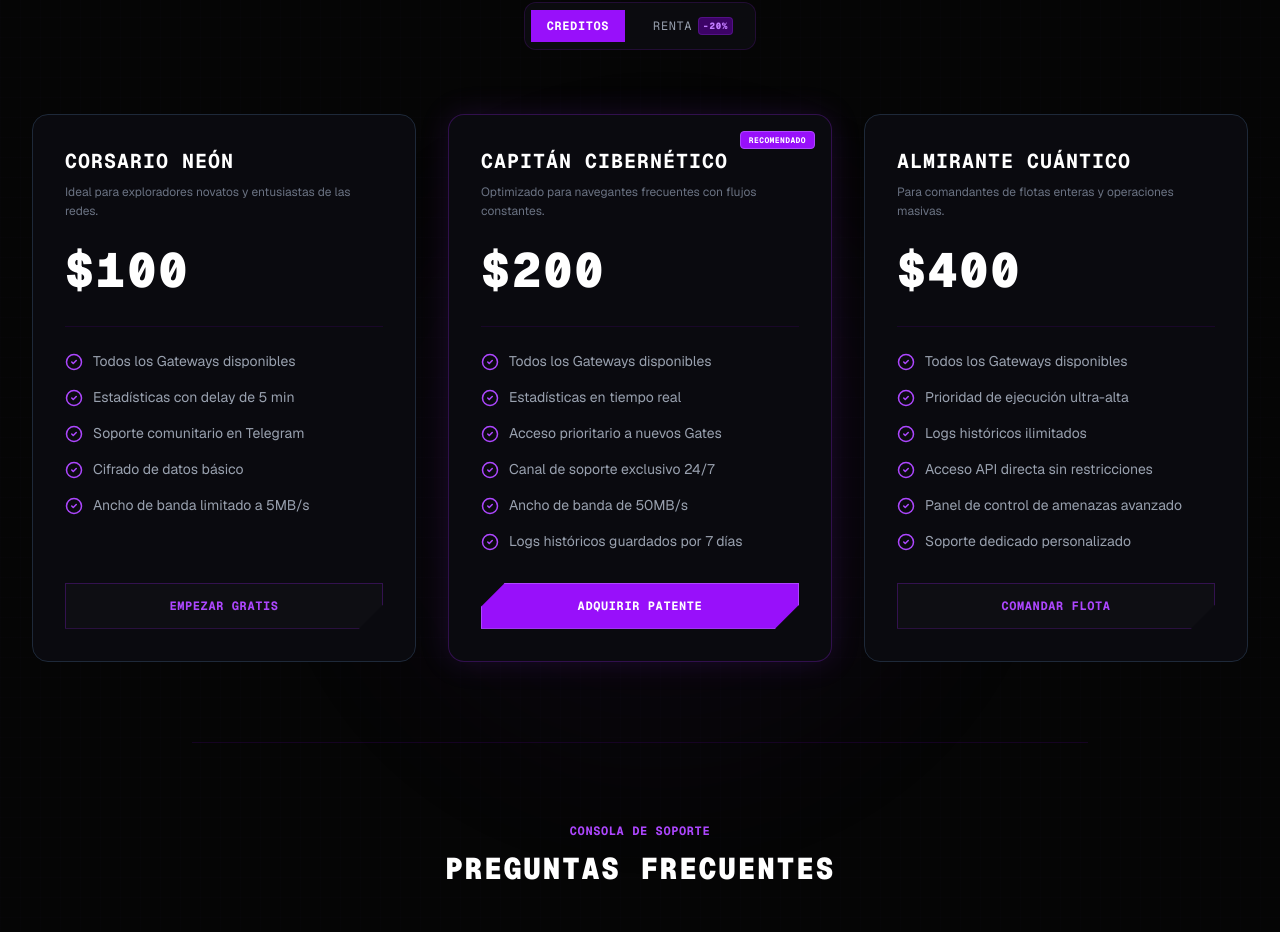
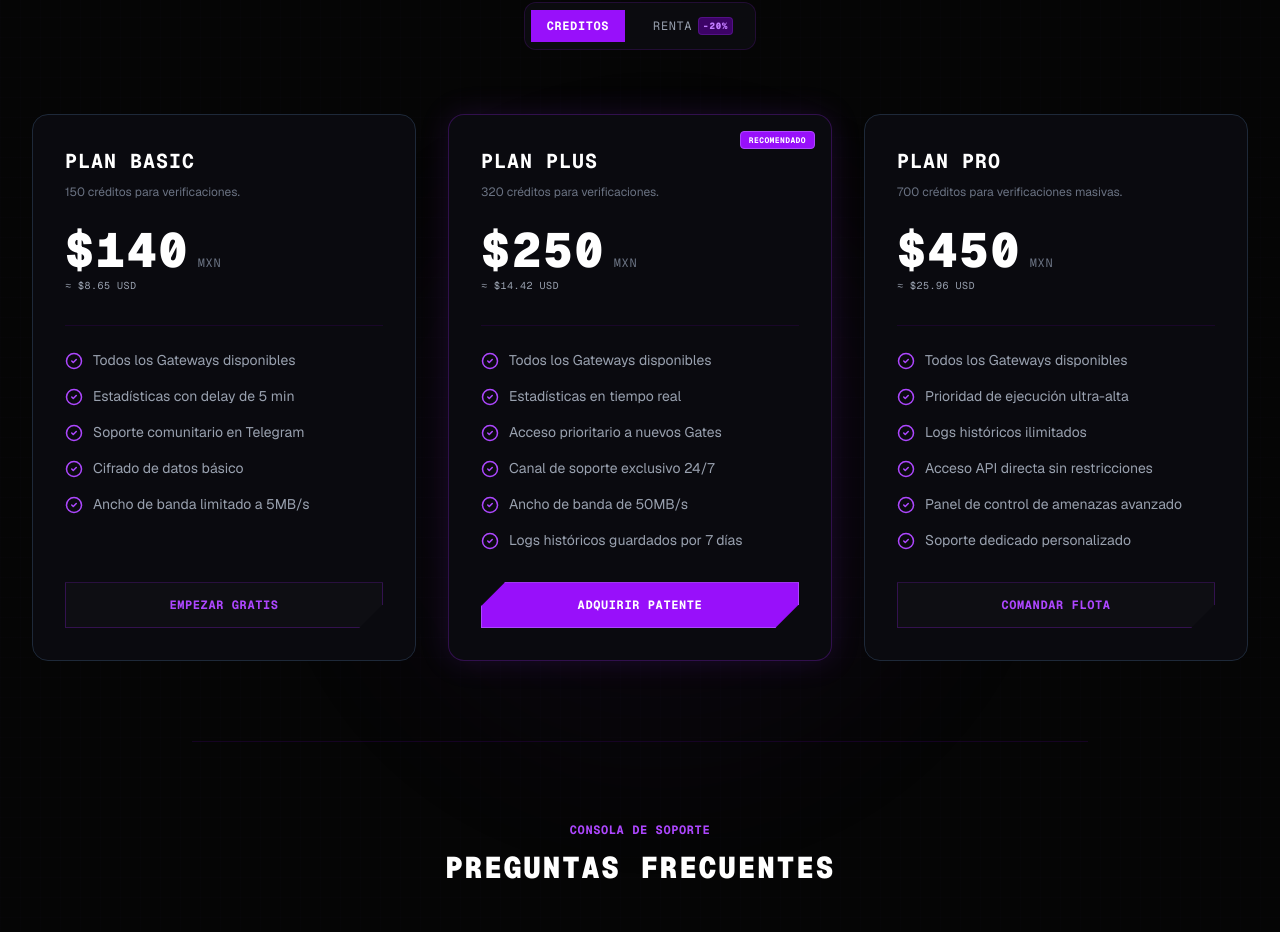
Before and after one commit to ThevenRexOff/blackdays, a Next.js app: page / in a window 1280 px wide. Shown: the part 2163-3095 px from the top of the page. Built offline with nearby package versions, Linux system fonts and the light colour scheme; no server answers.

Commit message:
Change: prices with mexican currency and dollars

```diff
--- a/app/page.tsx
+++ b/app/page.tsx
@@ -36,13 +36,17 @@ export default function LandingPage() {
   // Pricing Plans
   const plans = [
     {
-      name: 'Corsario Neón',
+      nameRenta: 'Premium Semanal',
+      nameCredits: 'Plan Basic',
       tag: 'Básico',
-      description: 'Ideal para exploradores novatos y entusiastas de las redes.',
-      priceCredits: 100,
-      priceRenta: 150,
+      descriptionRenta: 'Acceso ilimitado a gateways durante 7 días.',
+      descriptionCredits: '150 créditos para verificaciones.',
+      priceCreditsMXN: 140,
+      priceCreditsUSD: 8.65,
+      priceRentaMXN: 200,
+      priceRentaUSD: 11.54,
       features: [
-        isRenta ? '1 Gateway básico activo' : 'Todos los Gateways disponibles',
+        isRenta ? 'Acceso ilimitado 7 días' : 'Todos los Gateways disponibles',
         'Estadísticas con delay de 5 min',
         'Soporte comunitario en Telegram',
         'Cifrado de datos básico',
@@ -53,13 +57,17 @@ export default function LandingPage() {
       color: 'border-gray-800'
     },
     {
-      name: 'Capitán Cibernético',
+      nameRenta: 'Premium Quincenal',
+      nameCredits: 'Plan Plus',
       tag: 'Recomendado',
-      description: 'Optimizado para navegantes frecuentes con flujos constantes.',
-      priceCredits: 200,
-      priceRenta: 250,
+      descriptionRenta: 'Acceso ilimitado a gateways durante 14 días.',
+      descriptionCredits: '320 créditos para verificaciones.',
+      priceCreditsMXN: 250,
+      priceCreditsUSD: 14.42,
+      priceRentaMXN: 350,
+      priceRentaUSD: 20.19,
       features: [
-        isRenta ? '10 Gateways avanzados activos' : 'Todos los Gateways disponibles',
+        isRenta ? 'Acceso ilimitado 14 días' : 'Todos los Gateways disponibles',
         'Estadísticas en tiempo real',
         'Acceso prioritario a nuevos Gates',
         'Canal de soporte exclusivo 24/7',
@@ -71,13 +79,17 @@ export default function LandingPage() {
       color: 'border-purple-900/50'
     },
     {
-      name: 'Almirante Cuántico',
+      nameRenta: 'Premium Mensual',
+      nameCredits: 'Plan Pro',
       tag: 'Flota Élite',
-      description: 'Para comandantes de flotas enteras y operaciones masivas.',
-      priceCredits: 400,
-      priceRenta: 500,
+      descriptionRenta: 'Acceso ilimitado a gateways durante 30 días.',
+      descriptionCredits: '700 créditos para verificaciones masivas.',
+      priceCreditsMXN: 450,
+      priceCreditsUSD: 25.96,
+      priceRentaMXN: 600,
+      priceRentaUSD: 34.62,
       features: [
-        isRenta ? 'Gateways ilimitados' : 'Todos los Gateways disponibles',
+        isRenta ? 'Acceso ilimitado 30 días' : 'Todos los Gateways disponibles',
         'Prioridad de ejecución ultra-alta',
         'Logs históricos ilimitados',
         'Acceso API directa sin restricciones',
@@ -405,7 +417,11 @@ export default function LandingPage() {
         {/* Pricing Cards Grid */}
         <div className="grid gap-8 md:grid-cols-3">
           {plans.map((p, i) => {
-            const price = isRenta ? p.priceRenta : p.priceCredits
+            const priceMXN = isRenta ? p.priceRentaMXN : p.priceCreditsMXN
+            const priceUSD = isRenta ? p.priceRentaUSD : p.priceCreditsUSD
+            const name = isRenta ? p.nameRenta : p.nameCredits
+            const description = isRenta ? p.descriptionRenta : p.descriptionCredits
+
             return (
               <div
                 key={i}
@@ -419,16 +435,17 @@ export default function LandingPage() {
                 )}
 
                 <div>
-                  <h3 className="font-mono-cyber text-xl font-bold uppercase text-white mb-2">{p.name}</h3>
-                  <p className="text-xs text-gray-500 mb-6 font-sans leading-relaxed">{p.description}</p>
+                  <h3 className="font-mono-cyber text-xl font-bold uppercase text-white mb-2">{name}</h3>
+                  <p className="text-xs text-gray-500 mb-6 font-sans leading-relaxed">{description}</p>
 
-                  <div className="flex items-baseline gap-2 mb-8">
-                    <span className="font-mono-cyber text-4xl sm:text-5xl font-black text-white">${price}</span>
-                    {isRenta && (
+                  <div className="flex flex-col gap-1 mb-8">
+                    <div className="flex items-baseline gap-2">
+                      <span className="font-mono-cyber text-4xl sm:text-5xl font-black text-white">${priceMXN}</span>
                       <span className="font-mono-cyber text-xs uppercase text-gray-500">
-                        / Mes
+                        MXN
                       </span>
-                    )}
+                    </div>
+                    <span className="font-mono-cyber text-[10px] uppercase text-gray-400">≈ ${priceUSD} USD</span>
                   </div>
 
                   <hr className="border-purple-950/30 mb-6" />
```
